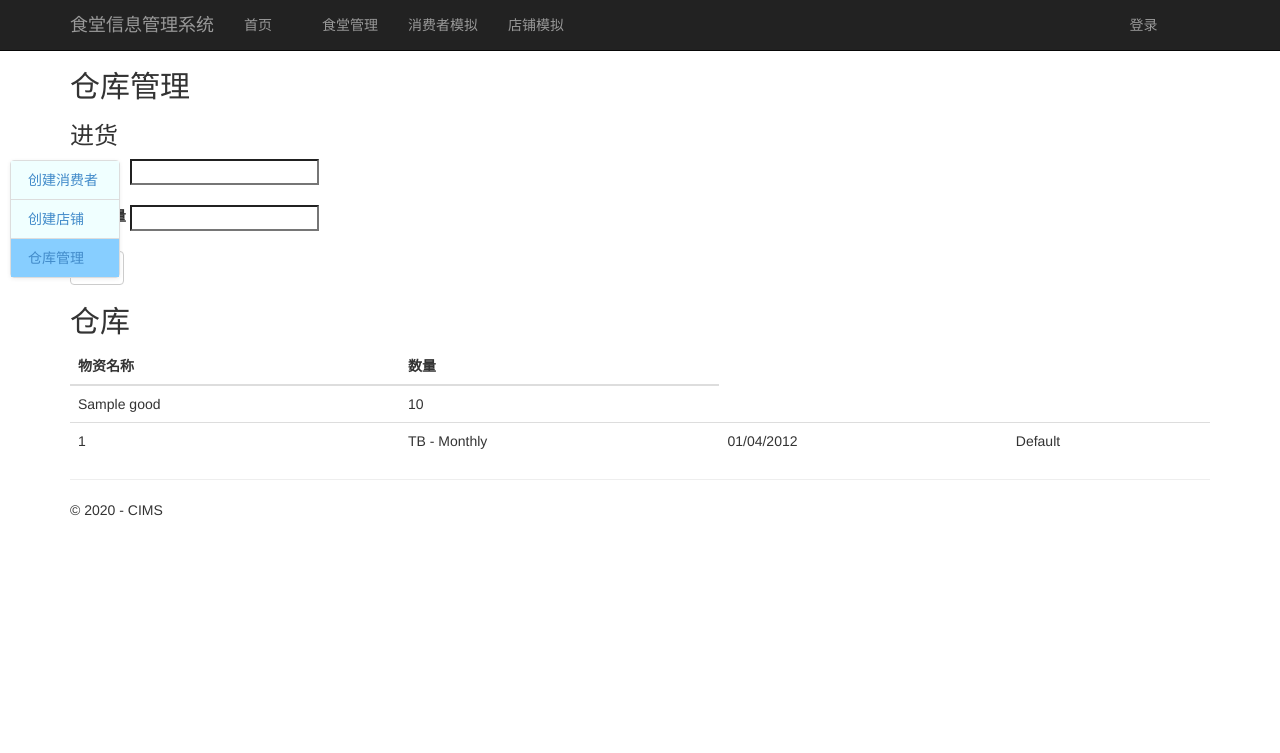
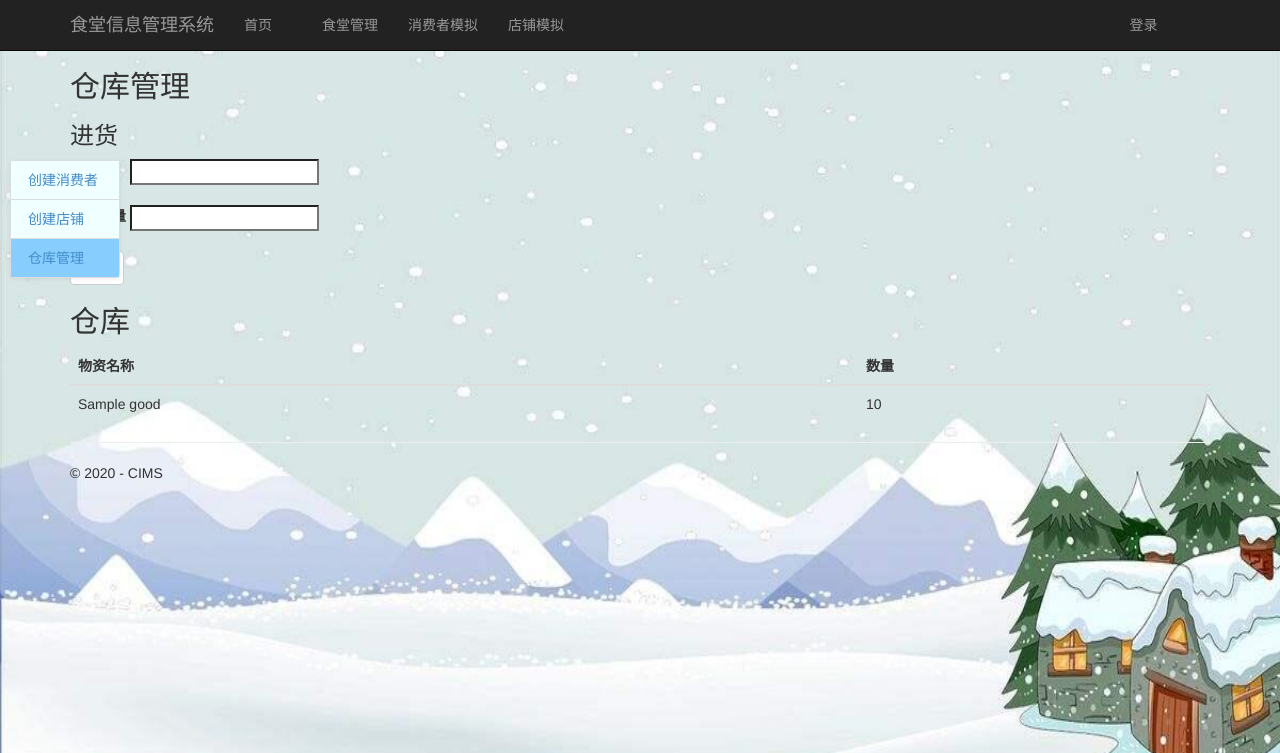
Before and after one commit to CIMS2020/CIMS, a Flask app: template flask-cims/templates/ware_manage.html in a window 1280 px wide. Shown: the top 753 px of the page. Run offline with Flask 2, Linux system fonts and the light colour scheme; the template is opened without the code that fills it: values that come from a table or form of the project are taken from there, others are empty; tables that the repository leaves empty hold one stand-in row (values such as "Sample post"); some libraries are stand-ins or nearby versions.

Commit message:
添加背景

```diff
--- a/flask-cims/templates/layout.html
+++ b/flask-cims/templates/layout.html
@@ -7,9 +7,17 @@
     <link rel="stylesheet" type="text/css" href="/static/content/bootstrap.min.css" />
     <link rel="stylesheet" type="text/css" href="/static/content/site.css" />
     <script src="/static/scripts/modernizr-2.6.2.js"></script>
+    <style>
+          .sbody {
+            background-image: url('/static/images/bg.jpg');
+            background-attachment: fixed;
+            background-size: 100% 100%;
+            opacity: 1;
+        }
+    </style>
 </head>
 
-<body>
+<body class="sbody">
 {% for message in get_flashed_messages() %}
 	 <div class="alert alert-success alert-dismissible" role="alert">
             <button type="button" class="close" data-dismiss="alert" aria-label="Close"><span
--- a/flask-cims/templates/ware_manage.html
+++ b/flask-cims/templates/ware_manage.html
@@ -124,20 +124,6 @@
                 {% else %}
                     <h3>仓库还没有物资</h3>
                 {% endif %}
-			        <tr>
-						<td>
-							1
-						</td>
-						<td>
-							TB - Monthly
-						</td>
-						<td>
-							01/04/2012
-						</td>
-						<td>
-							Default
-						</td>
-					</tr>
 				</tbody>
 			</table>
 		</div>
```
Also changed, not shown: flask-cims/templates/create_consumer.html (+0 -14 lines), flask-cims/templates/create_shop.html (+0 -14 lines), flask-cims/static/images/bg.jpg (added).
